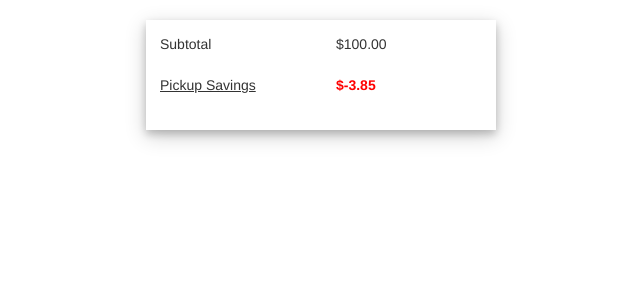
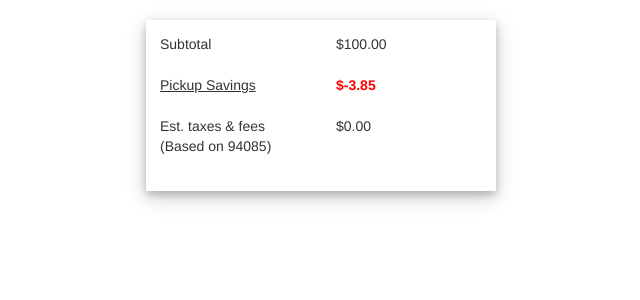
Before and after one commit to leslie-alldridge/shopping-cart-preview-react-redux, a React (Create React App) app: page / in a window 1280 px wide. Shown: the top 300 px of the page, without its empty margins (319-959 px from the left). Built offline with nearby package versions, Linux system fonts and the light colour scheme.

Commit message:
taxes fees

```diff
--- a/src/App.js
+++ b/src/App.js
@@ -3,6 +3,7 @@
 
 import Subtotal from './components/Subtotal/Subtotal';
 import PickupSavings from './components/PickupSavings/PickupSavings';
+import TaxesFees from './components/TaxesFees/TaxesFees';
 import './App.css';
 
 class App extends Component {
@@ -11,7 +12,8 @@
 
     this.state = {
       total: 100,
-      pickupSavings: -3.85
+      pickupSavings: -3.85,
+      taxes: 0
     };
   }
 
@@ -21,6 +23,7 @@
         <Grid className="purchase-card">
           <Subtotal price={this.state.total.toFixed(2)} />
           <PickupSavings price={this.state.pickupSavings} />
+          <TaxesFees taxes={this.state.taxes.toFixed(2)} />
         </Grid>
       </div>
     );
--- /dev/null
+++ b/src/components/TaxesFees/TaxesFees.js
@@ -0,0 +1,13 @@
+import React, { Component } from 'react';
+import { Col, Row } from 'react-bootstrap';
+
+export default class TaxesFees extends Component {
+  render() {
+    return (
+      <Row className="show-grid">
+        <Col md={6}>Est. taxes & fees (Based on 94085)</Col>
+        <Col md={6}>{`$${this.props.taxes}`}</Col>
+      </Row>
+    );
+  }
+}
```
